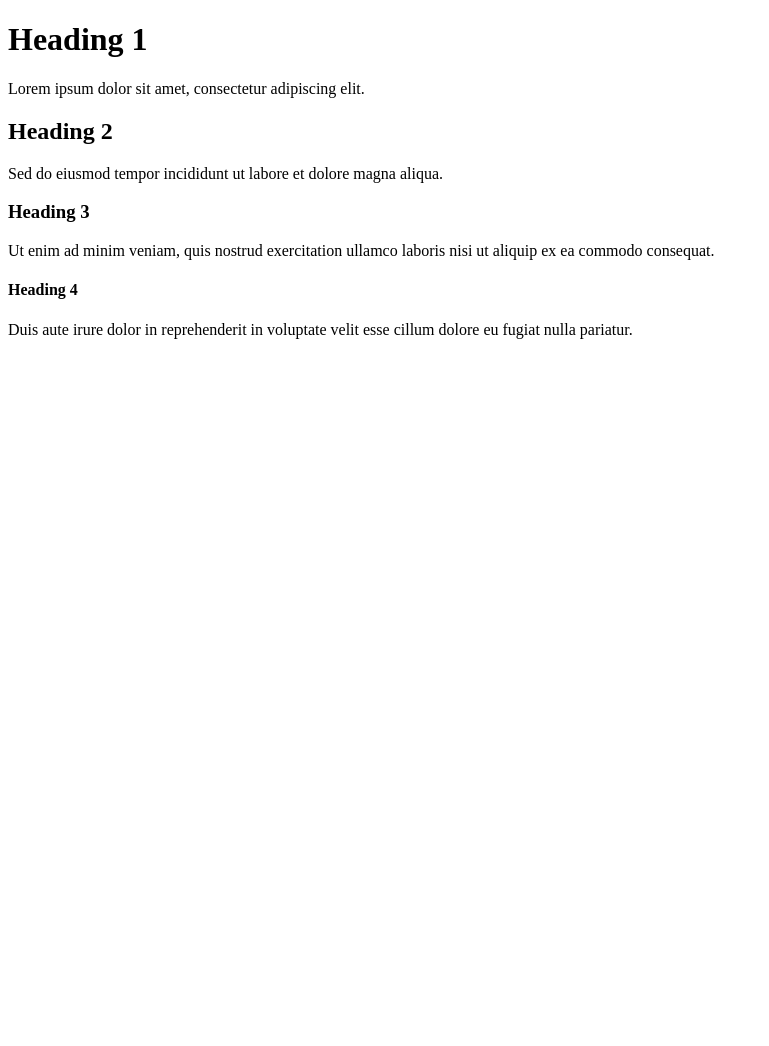
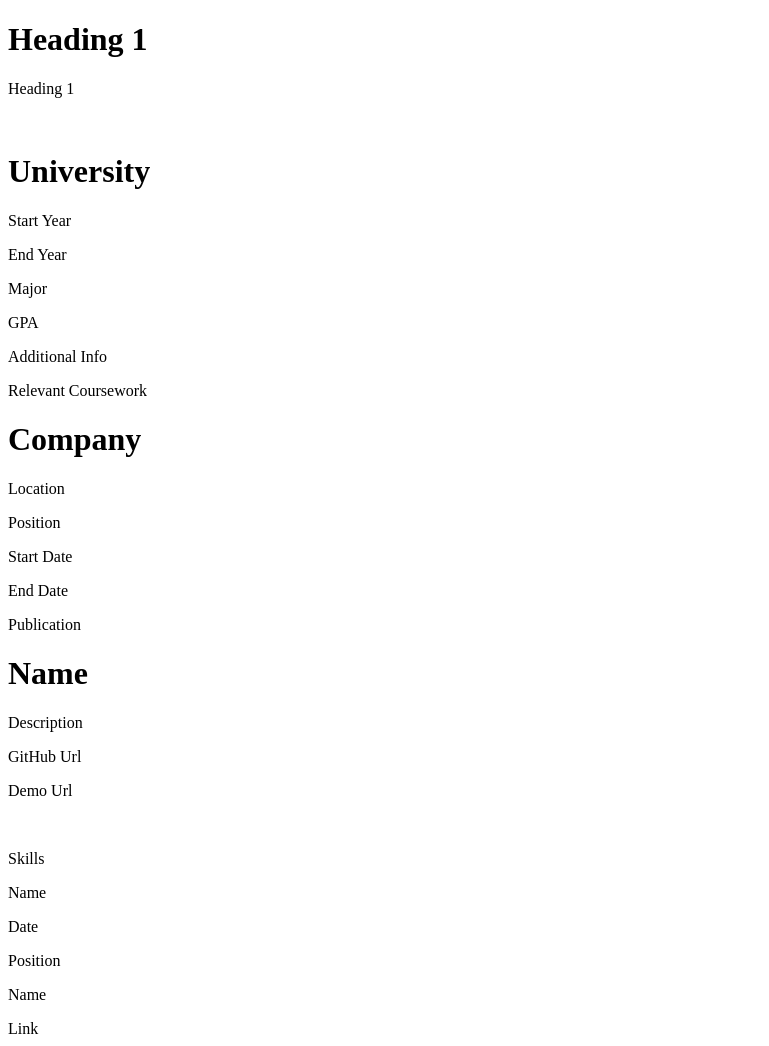
Before and after one commit to QuixFolio/basic-template, a plain HTML site: page index.html in a window 1280 px wide. Shown: the whole page, without its empty margins (0-769 px from the left). Before the commit the page ends 800 px from the top, so only its background shows below. Drawn offline with Linux system fonts and the light colour scheme.

Commit message:
Edited base template to look like a resume
Co-authored-by: Parth Shah <helloparthshah@gmail.com>

```diff
--- a/index.html
+++ b/index.html
@@ -1,24 +1,62 @@
 <!DOCTYPE html>
 <html>
+
 <head>
   <title>My Resume</title>
 </head>
+
 <body>
-    <div id="div1">
-      <h1>Heading 1</h1>
-      <p>Lorem ipsum dolor sit amet, consectetur adipiscing elit.</p>
+  <div>
+    <h1 id="name">Heading 1</h1>
   </div>
-    <div id="div2">
-      <h2>Heading 2</h2>
-      <p>Sed do eiusmod tempor incididunt ut labore et dolore magna aliqua.</p>
+  <div>
+    <p id="summary">Heading 1</p>
   </div>
-    <div id="div3">
-      <h3>Heading 3</h3>
-      <p>Ut enim ad minim veniam, quis nostrud exercitation ullamco laboris nisi ut aliquip ex ea commodo consequat.</p>
+  <img id="picture" />
+  <div id="education">
+    <div>
+      <h1 university>University</h1>
+      <p start-year>Start Year</p>
+      <p end-year>End Year</p>
+      <p major>Major</p>
+      <p gpa>GPA</p>
+      <p add-info>Additional Info</p>
+      <p relevant-course>Relevant Coursework</p>
     </div>
-    <div id="div4">
-      <h4>Heading 4</h4>
-      <p>Duis aute irure dolor in reprehenderit in voluptate velit esse cillum dolore eu fugiat nulla pariatur.</p>
+  </div>
+  <div id="work-experience">
+    <div>
+      <h1 company>Company</h1>
+      <p location>Location</p>
+      <p position>Position</p>
+      <p start-date>Start Date</p>
+      <p end-date>End Date</p>
+    </div>
+  </div>
+  <div id="publication">
+    <p publication>Publication</p>
+  </div>
+  <div id="projects">
+    <div>
+      <h1 name>Name</h1>
+      <p description>Description</p>
+      <p source>GitHub Url</p>
+      <p demo>Demo Url</p>
+      <img image />
+    </div>
+  </div>
+  <div id="skills">
+    <p skills>Skills</p>
+  </div>
+  <div id="achievements">
+    <p name>Name</p>
+    <p date>Date</p>
+    <p position>Position</p>
+  </div>
+  <div id="links">
+    <p name>Name</p>
+    <link link>Link</link>
   </div>
 </body>
+
 </html>
```
Lines whose indentation alone changed are shown as unchanged.
